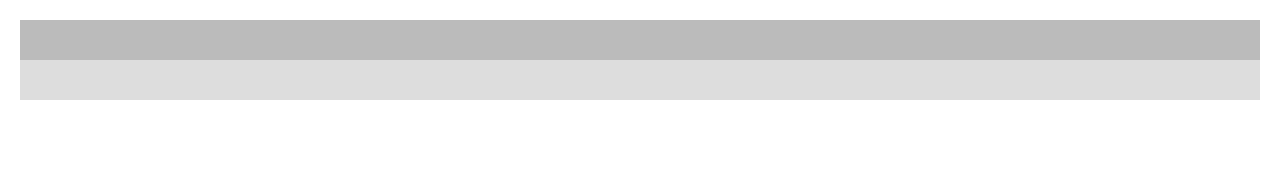
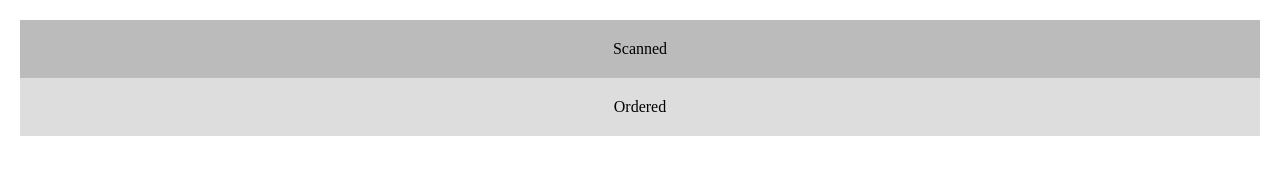
Before and after one commit to jeranon/ordering, a plain HTML site: page index.html in a window 1280 px wide. Drawn offline with Linux system fonts and the light colour scheme.

Commit message:
Update index.html
Updated html to add headers

```diff
--- a/index.html
+++ b/index.html
@@ -1,13 +1,17 @@
 <!DOCTYPE html>
 <html>
   <head>
-    <title>Order Monitoring</title>
+    <title>Ordering</title>
     <link rel="stylesheet" type="text/css" href="css/reset.css" />
     <link rel="stylesheet" type="text/css" href="css/app.css" />
   </head>
   <body>
-    <div id="scanned"></div>
-    <div id="ordered"></div>
+    <div id="scanned">
+		<h1>Scanned</h1>
+	</div>
+    <div id="ordered">
+		<h1>Ordered</h1>
+	</div>
     <script src="js/app.js"></script>
   </body>
 </html>
```
